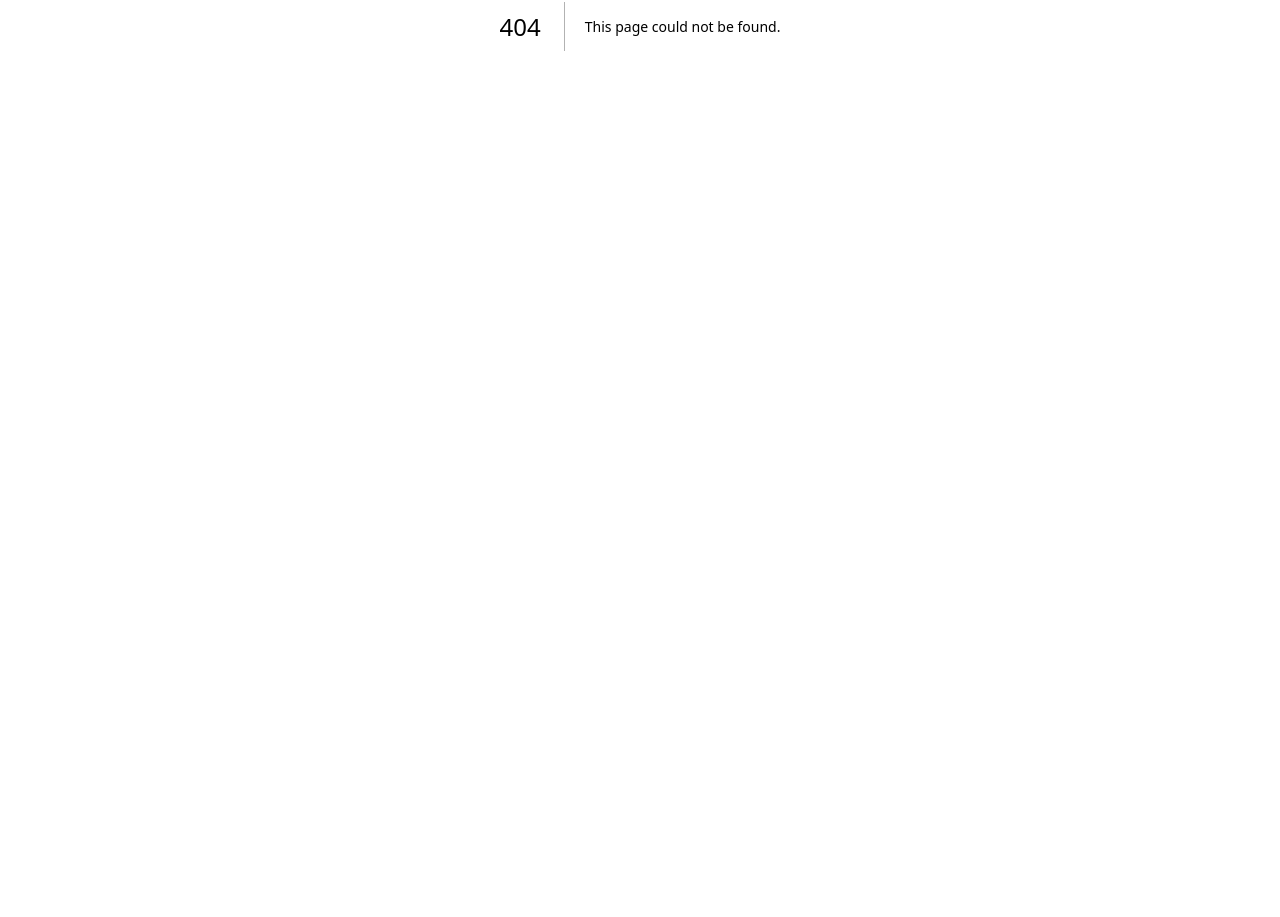
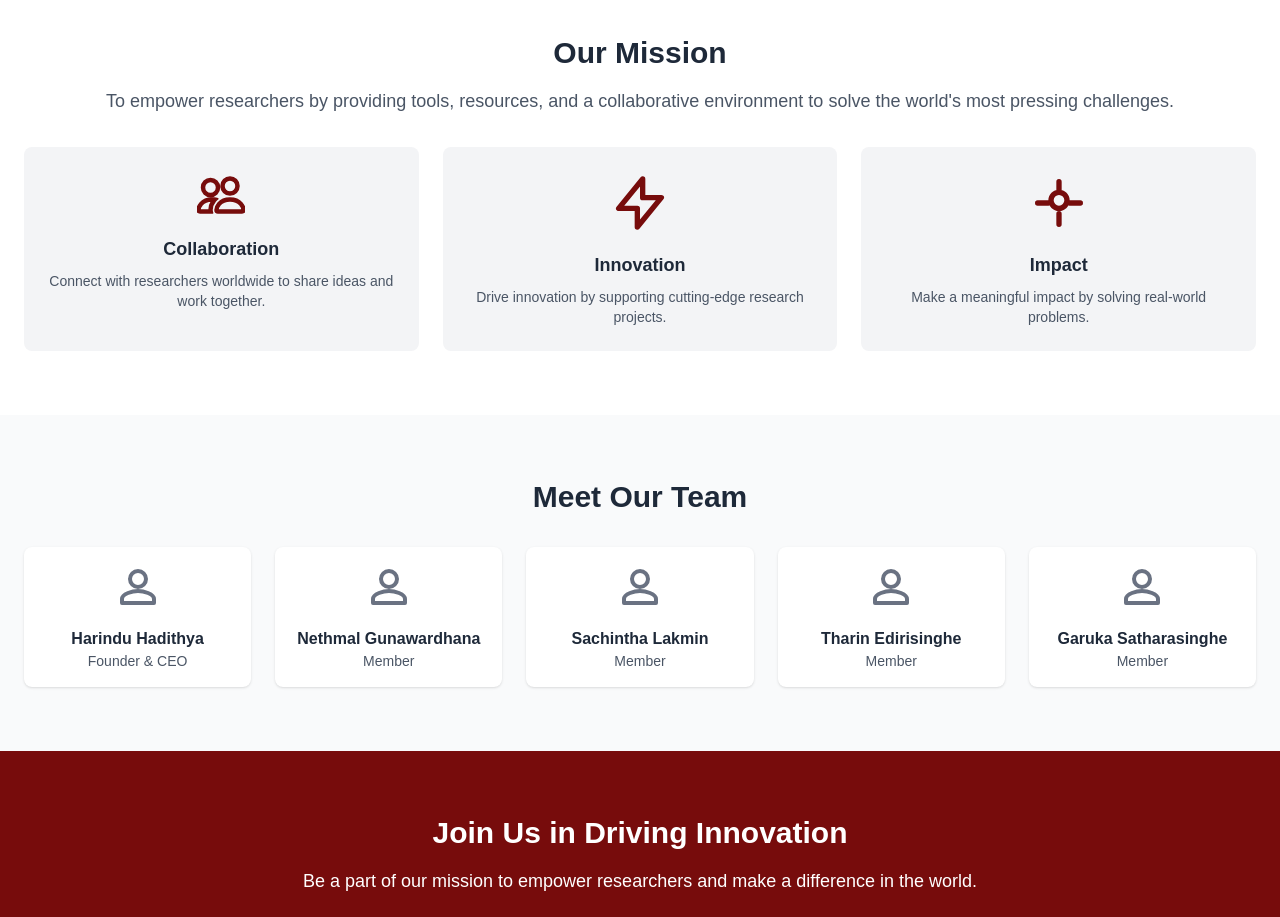
Before and after one commit to nethmalgunawardhana/devthon_resonance, a Next.js app: page /about in a window 1280 px wide. Before the commit this address had no page. Shown: the part 374-1291 px from the top of the page. Before the commit the page ends 800 px from the top, so only its background shows below. Built offline with nearby package versions, Linux system fonts and the light colour scheme; no server answers.

Commit message:
feat: add About page with mission statement, team introduction, and call to action

```diff
--- /dev/null
+++ b/src/app/about/page.tsx
@@ -0,0 +1,165 @@
+'use client';
+
+import Navbar from '@/components/Navbar';
+import Footer from '@/components/Footer';
+
+export default function About() {
+  return (
+    <div className="bg-white">
+      <Navbar />
+      <div className="pt-18">
+        {/* Hero Section */}
+        <section className="relative bg-gray-50">
+          <div className="container mx-auto px-6 py-16 flex flex-col md:flex-row items-center">
+            <div className="md:w-1/2">
+              <h1 className="text-4xl font-bold text-gray-800 leading-tight">
+                About Us
+              </h1>
+              <p className="mt-4 text-lg text-gray-600">
+                We are a platform dedicated to fostering collaboration among researchers, enabling groundbreaking discoveries, and driving innovation across various fields of study.
+              </p>
+            </div>
+            <div className="md:w-1/2 flex justify-center">
+            <img
+                src="/logo.png"
+                alt="About Us"
+                className="w-3/4 h-auto "
+              />
+            </div>
+          </div>
+        </section>
+
+        {/* Our Mission */}
+        <section className="container mx-auto px-6 py-16">
+          <h2 className="text-3xl font-bold text-gray-800 text-center">Our Mission</h2>
+          <p className="mt-4 text-lg text-gray-600 text-center">
+            To empower researchers by providing tools, resources, and a collaborative environment to solve the world's most pressing challenges.
+          </p>
+          <div className="grid grid-cols-1 md:grid-cols-3 gap-6 mt-8">
+            {[
+              {
+                title: 'Collaboration',
+                description: 'Connect with researchers worldwide to share ideas and work together.',
+                icon: (
+                    <svg
+                        xmlns="http://www.w3.org/2000/svg"
+                        fill="currentColor"
+                        stroke="currentColor"
+                        strokeWidth="0.5"
+                        strokeLinecap="round"
+                        strokeLinejoin="round"
+                        className="w-12 h-12 text-[#770C0C] mx-auto"
+                        viewBox="0 0 16 16"
+                    >
+                    <path d="M15 14s1 0 1-1-1-4-5-4-5 3-5 4 1 1 1 1zm-7.978-1L7 12.996c.001-.264.167-1.03.76-1.72C8.312 10.629 9.282 10 11 10c1.717 0 2.687.63 3.24 1.276.593.69.758 1.457.76 1.72l-.008.002-.014.002zM11 7a2 2 0 1 0 0-4 2 2 0 0 0 0 4m3-2a3 3 0 1 1-6 0 3 3 0 0 1 6 0M6.936 9.28a6 6 0 0 0-1.23-.247A7 7 0 0 0 5 9c-4 0-5 3-5 4q0 1 1 1h4.216A2.24 2.24 0 0 1 5 13c0-1.01.377-2.042 1.09-2.904.243-.294.526-.569.846-.816M4.92 10A5.5 5.5 0 0 0 4 13H1c0-.26.164-1.03.76-1.724.545-.636 1.492-1.256 3.16-1.275ZM1.5 5.5a3 3 0 1 1 6 0 3 3 0 0 1-6 0m3-2a2 2 0 1 0 0 4 2 2 0 0 0 0-4"/>
+                  </svg>
+                ),
+              },
+              {
+                title: 'Innovation',
+                description: 'Drive innovation by supporting cutting-edge research projects.',
+                icon: (
+                  <svg
+                    xmlns="http://www.w3.org/2000/svg"
+                    className="w-16 h-16 mx-auto text-[#770C0C]"
+                    fill="none"
+                    viewBox="0 0 24 24"
+                    stroke="currentColor"
+                  >
+                    <path
+                      strokeLinecap="round"
+                      strokeLinejoin="round"
+                      strokeWidth="2"
+                      d="M13 10V3L4 14h7v7l9-11h-7z"
+                    />
+                  </svg>
+                ),
+              },
+              {
+                title: 'Impact',
+                description: 'Make a meaningful impact by solving real-world problems.',
+                icon: (
+                  <svg
+                    xmlns="http://www.w3.org/2000/svg"
+                    className="w-16 h-16 mx-auto text-[#770C0C]"
+                    fill="none"
+                    viewBox="0 0 24 24"
+                    stroke="currentColor"
+                  >
+                    <path
+                      strokeLinecap="round"
+                      strokeLinejoin="round"
+                      strokeWidth="2"
+                      d="M12 8c-1.657 0-3 1.343-3 3s1.343 3 3 3 3-1.343 3-3-1.343-3-3-3zm0 0V4m0 16v-4m4-4h4m-16 0h4"
+                    />
+                  </svg>
+                ),
+              },
+            ].map((item, index) => (
+              <div
+                key={index}
+                className="text-center p-6 bg-gray-100 rounded-lg hover:shadow-lg transition"
+              >
+                {item.icon}
+                <h3 className="mt-4 text-lg font-semibold text-gray-800">{item.title}</h3>
+                <p className="mt-2 text-sm text-gray-600">{item.description}</p>
+              </div>
+            ))}
+          </div>
+        </section>
+
+        {/* Our Team */}
+        <section className="bg-gray-50 py-16">
+          <div className="container mx-auto px-6">
+            <h2 className="text-3xl font-bold text-gray-800 text-center">Meet Our Team</h2>
+            <div className="grid grid-cols-1 sm:grid-cols-2 lg:grid-cols-5 gap-6 mt-8">
+              {[
+                { name: 'Harindu Hadithya', role: 'Founder & CEO', image: '/team/default-profile.png' },
+                { name: 'Nethmal Gunawardhana', role: 'Member', image: '/team/default-profile.png' },
+                { name: 'Sachintha Lakmin', role: 'Member', image: '/team/default-profile.png' },
+                { name: 'Tharin Edirisinghe', role: 'Member', image: '/team/default-profile.png' },
+                { name: 'Garuka Satharasinghe', role: 'Member', image: '/team/default-profile.png' },
+              ].map((member, index) => (
+                <div
+                  key={index}
+                  className="bg-white p-4 rounded-lg shadow hover:shadow-lg transition text-center"
+                >
+                  <svg
+                    xmlns="http://www.w3.org/2000/svg"
+                    className="w-12 h-12 text-gray-500 mx-auto"
+                    fill="none"
+                    viewBox="0 0 24 24"
+                    stroke="currentColor"
+                  >
+                    <path
+                      strokeLinecap="round"
+                      strokeLinejoin="round"
+                      strokeWidth={2}
+                      d="M12 12c2.21 0 4-1.79 4-4s-1.79-4-4-4-4 1.79-4 4 1.79 4 4 4zm0 2c-2.67 0-8 1.34-8 4v2h16v-2c0-2.66-5.33-4-8-4z"
+                    />
+                  </svg>
+                  <h3 className="mt-4 text- font-semibold text-gray-800">{member.name}</h3>
+                  <p className="text-sm text-gray-600">{member.role}</p>
+                </div>
+              ))}
+            </div>
+          </div>
+        </section>
+
+        {/* Call to Action */}
+        <section className="bg-[#770C0C] py-16">
+          <div className="container mx-auto px-6 text-center text-white">
+            <h2 className="text-3xl font-bold">Join Us in Driving Innovation</h2>
+            <p className="mt-4 text-lg">
+              Be a part of our mission to empower researchers and make a difference in the world.
+            </p>
+            <button className="mt-6 bg-white text-[#770C0C] py-3 px-6 rounded-lg font-semibold hover:bg-gray-200 transition">
+              Get Started
+            </button>
+          </div>
+        </section>
+      </div>
+      <Footer />
+    </div>
+  );
+}
```
